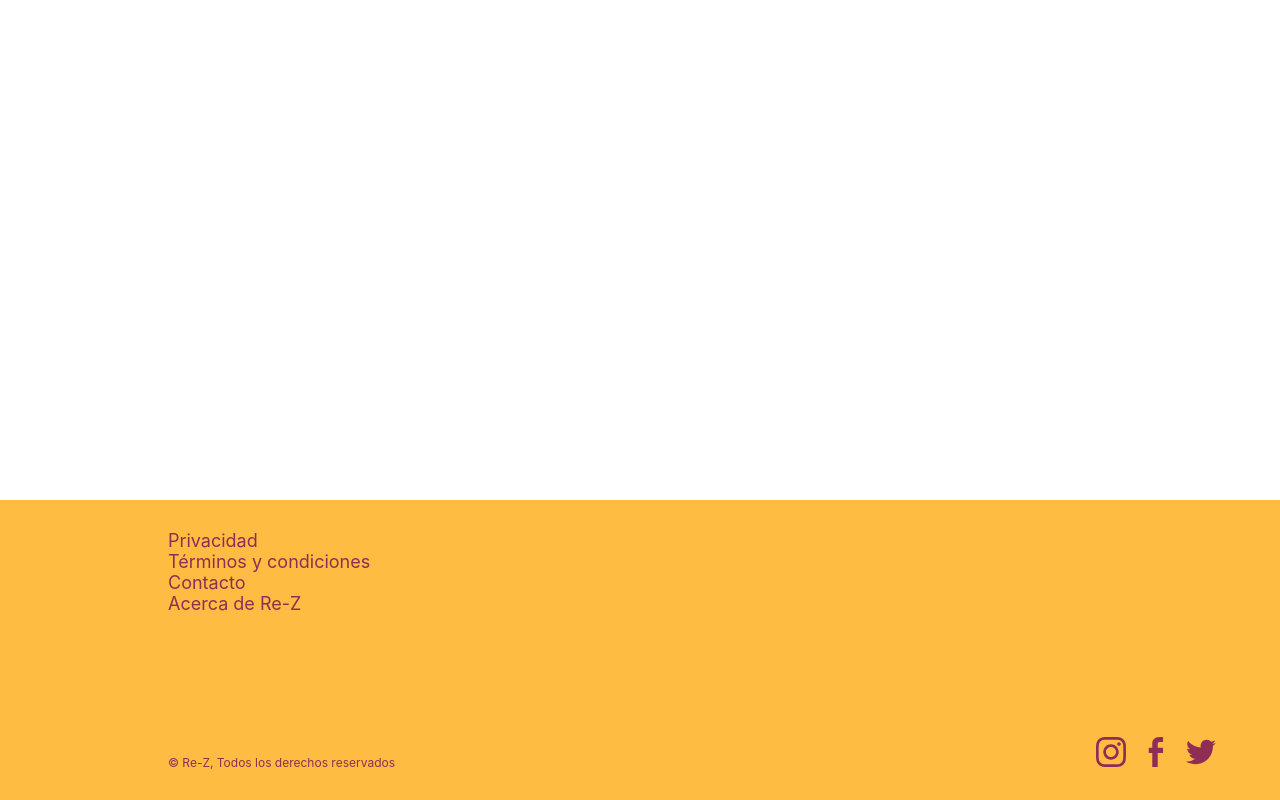
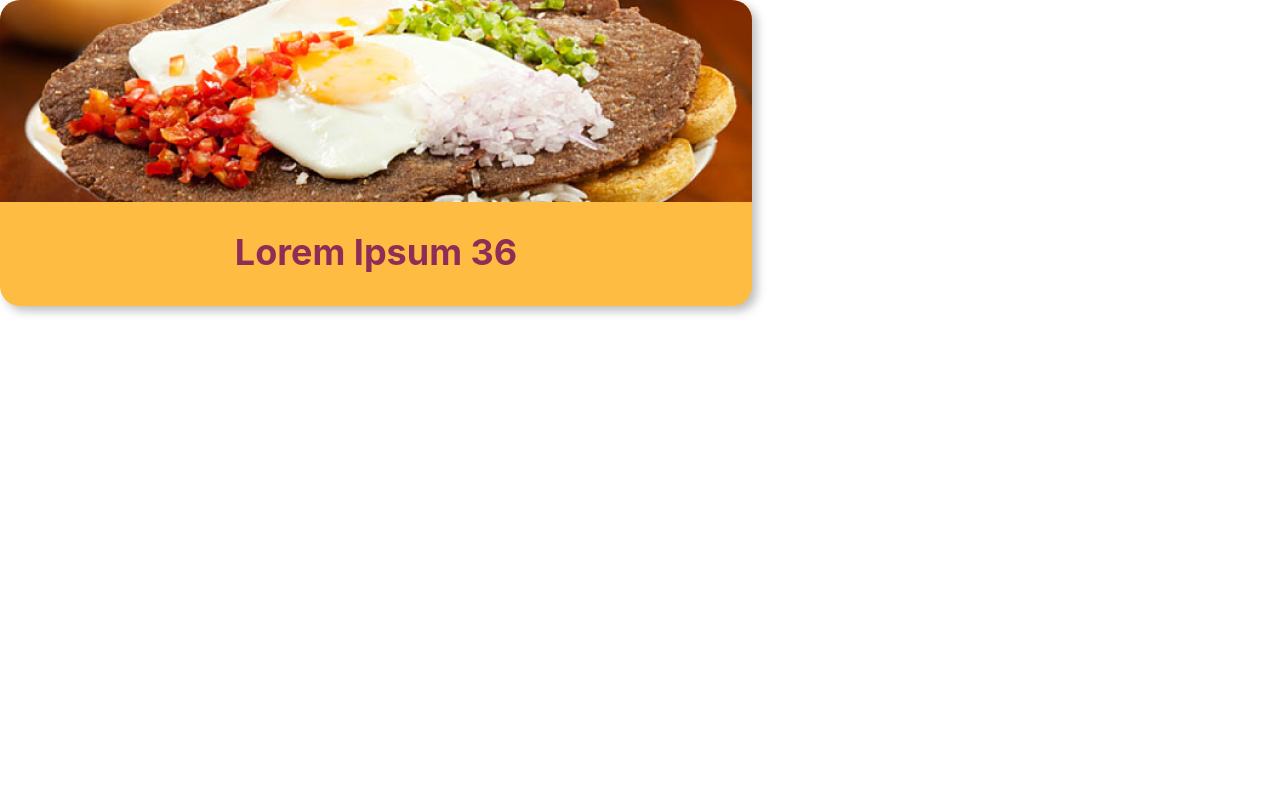
Before and after one commit to gerardogaravito/team_cesar_c5, a React (Create React App) app in the folder re-z/: page / in a window 1280 px wide. Built offline with nearby package versions, Linux system fonts and the light colour scheme.

Commit message:
Fixed the horizontalCardSimple and finished the horizontalCardDerecha

```diff
--- a/re-z/src/components/RecipeCardHorizontalDerecha.js
+++ b/re-z/src/components/RecipeCardHorizontalDerecha.js
@@ -9,11 +9,11 @@ class RecipeCardHorizontalDerecha extends React.Component {
     return <button className='cardright'>
       <div className='cardright__info'>
         <div className='cardright__info--title'>Lorem Ipsum 30</div>
-        <div className='cardright__info--text'>Lorem ipsum dolor sit amet consectetur adipisicing elit. Commodi quia fuga architecto error perferendis aperiam pariatur voluptate tenetur incidunt. Maiores temporibus odio voluptates obcaecati ex recusandae iusto corporis ducimus? Similique?</div>
-        <div className='cardright__info--time'>
-          <img src={timeIcon} alt="tiempo de preparación"/>
-          <div className='cardright__info--time-text'>70 min</div>
-        </div>
+        <div className='cardright__info--text'>Lorem ipsum dolor sit, amet consectetur adipisicing elit. Accusantium pariatur quia reprehenderit, distinctio quidem aut sed officia? Omnis qui voluptates eaque quia sequi? Quasi sit molestias minima nihil autem repellat.</div>
+      </div>
+      <div className='cardright__time'>
+        <img src={timeIcon} alt="tiempo de preparación"/>
+        <div className='cardright__time--text'>70 min</div>
       </div>
       <div className='cardright_image'>
         <img src={fotoComida2} alt="foto de comida"/>
--- a/re-z/src/components/RecipeCardHorizontalSimple.js
+++ b/re-z/src/components/RecipeCardHorizontalSimple.js
@@ -3,14 +3,15 @@ import React from 'react';
 import "./styles/RecipeCardHorizontalSimple.css" // traer los estilos
 import fotoComida from '../images/fotoComida.png'; //se trae la imagen y la guarda en la variable fotoComida
 
+
 class RecipeCardHorizontalSimple extends React.Component {
   render() {
-    return <div className='cardsimple'>
+    return <button className='cardsimple'>
+      <img className='cardsimple__image' src={fotoComida} alt="Foto de Comida"/>
       <div className='cardsimple__info'>
         <h1 className='cardsimple__info--title'>Lorem Ipsum 36</h1>
       </div>
-      <img className='cardsimple__image' src={fotoComida} alt="Foto de Comida"/>
-    </div>
+    </button>
   }
 }
 
--- a/re-z/src/components/styles/RecipeCardHorizontalDerecha.css
+++ b/re-z/src/components/styles/RecipeCardHorizontalDerecha.css
@@ -6,6 +6,7 @@
   overflow: hidden;
   display: grid;
   grid-template-columns: 50% 50%;
+  grid-template-rows: 17% 65% 18%;
 }
 
 .cardright:hover {
@@ -16,15 +17,15 @@
 .cardright__info{
   display: grid;
   grid-column: 1 / 2;
-  grid-template-rows: 17% 65% 18%;
+  grid-row: 1 / 3;
   text-align: end;
   height: 85%;
-  max-height: 85%;
   padding: 25px;
+  display: flex;
+  flex-direction: column;
 }
 
 .cardright__info--title {
-  grid-row: 1 / 2;
   font-size: 30px;
   font-weight: bold;
   border-bottom: 1px solid black;
@@ -32,22 +33,24 @@
 }
 
 .cardright__info--text {
-  grid-row: 2 / 3;
   margin-top: 22px;
+  overflow: auto;
+  max-height: 100%;
 }
 
-.cardright__info--time {
+.cardright__time {
   grid-row: 3 / 4;
   display: flex;
   align-items: center;
-  bottom: 0;
+  padding: 0px 25px;
 }
 
-.cardright__info--time-text {
+.cardright__time--text {
   font-size: 13px;
   padding: 0px 9px;
 }
 
 .cardright__image{
   grid-column: 2 / 3;
+  grid-row: 1 / 4;
 }
--- a/re-z/src/components/styles/RecipeCardHorizontalSimple.css
+++ b/re-z/src/components/styles/RecipeCardHorizontalSimple.css
@@ -6,19 +6,26 @@
   border-radius: 20px;
   overflow: hidden;
   display: grid;
-  grid-template-rows: 70% 30%;
+  grid-template-rows: 66% 33%;
   filter: drop-shadow(5px 5px 5px rgba(0, 0, 0, 0.25));
-}
-
-
-.cardsimple__info {
-  grid-row: 1 / 3;
-}
-
-.cardsimple__info--title {
-  font-size: 36px;
 }
 
 .cardsimple__image {
   grid-row: 1 / 2;
+  width: inherit;
 }
+
+.cardsimple__info {
+  grid-row: 2 / 3;
+  display: flex;
+  width: inherit; /*propiedad para '...'*/
+}
+
+.cardsimple__info--title {
+  width: calc( 100% - 90px );
+  font-size: 36px;
+  margin: 28px 45px;
+  white-space: nowrap; /*propiedad para '...'*/
+  overflow: hidden; /*propiedad para '...'*/
+  text-overflow: ellipsis; /*propiedad para '...'*/
+}
--- a/re-z/src/global.css
+++ b/re-z/src/global.css
@@ -10,3 +10,8 @@ button {
   cursor: pointer;
   outline: inherit;
 }
+
+button:hover {
+  filter: drop-shadow(5px 5px 5px rgba(0, 0, 0, 0.25));
+  transform: scale(1.01);
+}
--- a/re-z/src/index.js
+++ b/re-z/src/index.js
@@ -17,5 +17,4 @@ const container = document.getElementById('app');
 
 // ReactDOM.render( qué, dónde)
 // ReactDOM.render( <elemento/>, dónde)
-ReactDOM.render(<Button/>, container);
-ReactDOM.render(<FooterA/>, container);
+ReactDOM.render(<RecipeCardHorizontalSimple/>, container);
```
